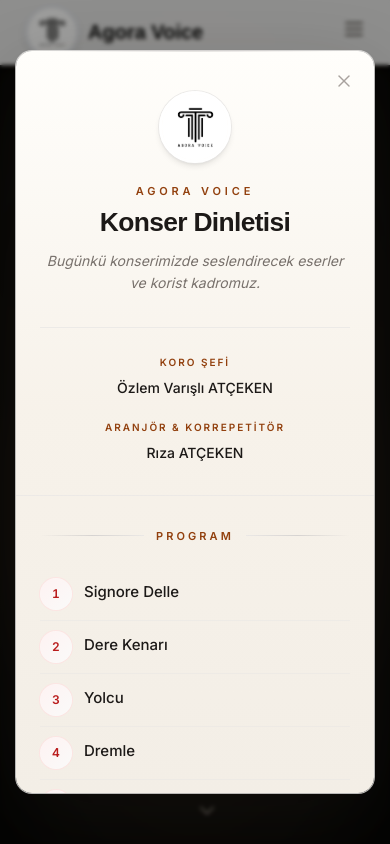
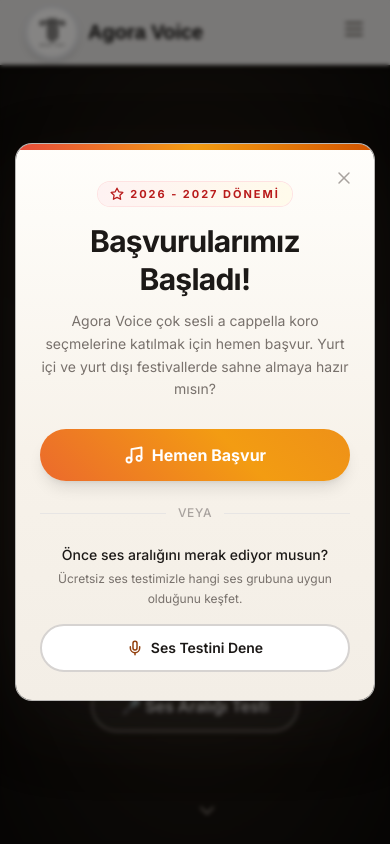
Before and after one commit to mennansevim/agora-voice-chatbot-web, a React (Vite) app: page / in a window 390 px wide. Shown: the top 844 px of the page. Built offline with nearby package versions, Linux system fonts and the light colour scheme; a web font is replaced by a local one.

Commit message:
feat(App): pop-up penceresi (başvuru formu) ekleyip, konser dinletisi etkinliği sırasında gösterilmeyi kaldırır

```diff
--- a/src/App.tsx
+++ b/src/App.tsx
@@ -25,62 +25,6 @@ import Secmeler from './Secmeler';
 import PitchTest from './PitchTest';
 import AdminPanel from './Admin';
 
-const CONCERT_WORKS = [
-  'Signore Delle',
-  'Dere Kenarı',
-  'Yolcu',
-  'Dremle',
-  'Pirlere Niyaz Ederiz',
-  'Quizas',
-  'Köprüden Geçemedim',
-  'İzmir’in Kavakları',
-  'Doşla Moma',
-  'Let it be',
-  'Siyahamba',
-] as const;
-
-const KORistler_BY_PART = {
-  SOPRANO: [
-    'Azize DEMİRHAN',
-    'Beren ÖCAL',
-    'Cansu KESKİN',
-    'Deniz KÖRÜKÇÜ',
-    'Duygu DUMANLI',
-    'İmran ÖZAL ŞENTÜRK',
-    'Sıla YANIK',
-  ],
-  ALTO: [
-    'Arzu GERÇEK',
-    'Betül TORUN',
-    'Cansu ÖZTÜRK',
-    'Dilşat TURGAY ÖZDEN',
-    'Elvan ÖZKERVANCI',
-    'Gökçe UZUNALİ ŞENOL',
-    'Güzin AKTAŞ',
-    'Nesrin AKSUNGUR DUMAN',
-    'Şebnem AKSU',
-    'Tuğba YAVUZ',
-    'Yasemin YILMAZ',
-  ],
-  TENOR: ['Emrah EMNİYET', 'Emre KÖKPINAR', 'Engin YÜMLÜ', 'Mehmet Ali KAPLAN'],
-  BAS: ['Alper KAYA', 'Bülent KARAÇİL', 'Mennan SEVİM', 'Tansel ASRAK'],
-} as const;
-
-const VOICE_PART_BORDER: Record<keyof typeof KORistler_BY_PART, string> = {
-  SOPRANO: 'border-l-4 border-l-red-600',
-  ALTO: 'border-l-4 border-l-amber-800',
-  TENOR: 'border-l-4 border-l-amber-600',
-  BAS: 'border-l-4 border-l-stone-600',
-};
-
-/** Üretimde: 8 ve 9 Mayıs (yerel saat). Geliştirmede: her açılışta (`import.meta.env.DEV`). */
-function shouldShowConcertInfoPopup(): boolean {
-  if (import.meta.env.DEV) return true;
-  // 10 Mayıs 2026 ve sonrasında popup kapanır; öncesinde her zaman açık.
-  const CUTOFF = new Date(2026, 4, 10, 0, 0, 0); // ay 0-index: 4 = Mayıs
-  return new Date() < CUTOFF;
-}
-
 function App() {
   const [isListening, setIsListening] = useState(false);
   const [isMuted, setIsMuted] = useState(false);
@@ -89,10 +33,9 @@ function App() {
   const [isLoading, setIsLoading] = useState(true);
   const [showChatbot, setShowChatbot] = useState(false);
   const [selectedImage, setSelectedImage] = useState<string | null>(null);
-  const [showConcertPopup, setShowConcertPopup] = useState(false);
-
-  const dismissConcertPopup = useCallback(() => {
-    setShowConcertPopup(false);
+  const [showApplyPopup, setShowApplyPopup] = useState(false);
+  const dismissApplyPopup = useCallback(() => {
+    setShowApplyPopup(false);
   }, []);
   const [showPitchTest, setShowPitchTest] = useState(false);
   const [currentImageIndex, setCurrentImageIndex] = useState(0);
@@ -210,20 +153,21 @@ function App() {
     return () => window.removeEventListener('scroll', handleScroll);
   }, []);
 
+  // Başvuru popup'ı — siteye her girişte gösterilir.
   useEffect(() => {
     if (typeof window === 'undefined' || window.location.pathname === '/yonetim') return;
-    if (!shouldShowConcertInfoPopup()) return;
-    setShowConcertPopup(true);
+    const t = setTimeout(() => setShowApplyPopup(true), 700);
+    return () => clearTimeout(t);
   }, []);
 
   useEffect(() => {
-    if (!showConcertPopup) return;
+    if (!showApplyPopup) return;
     const onKey = (e: KeyboardEvent) => {
-      if (e.key === 'Escape') dismissConcertPopup();
+      if (e.key === 'Escape') dismissApplyPopup();
     };
     document.addEventListener('keydown', onKey);
     return () => document.removeEventListener('keydown', onKey);
-  }, [showConcertPopup, dismissConcertPopup]);
+  }, [showApplyPopup, dismissApplyPopup]);
 
   if (typeof window !== 'undefined' && window.location.pathname === '/yonetim') {
     return <AdminPanel />;
@@ -404,6 +348,40 @@ function App() {
             </p>
 
             <div className="flex flex-col sm:flex-row gap-3 justify-center items-center">
+              <a
+                href="https://forms.gle/Qgw4xp9jMte7y94h7"
+                target="_blank"
+                rel="noopener noreferrer"
+                className="group relative inline-flex items-center justify-center font-bold py-4 px-8 rounded-full text-lg text-white text-center overflow-hidden transition-all duration-500 transform hover:scale-110 animate-glow"
+                style={{
+                  background: 'linear-gradient(45deg, #e74c3c, #f39c12, #e67e22, #d35400)',
+                  backgroundSize: '400% 400%',
+                  animation: 'gradientShift 3s ease infinite, glow 2s ease-in-out infinite'
+                }}
+              >
+                {/* Animasyonlu arka plan */}
+                <div className="absolute inset-0 bg-gradient-to-r from-red-500 via-orange-500 to-red-600 opacity-0 group-hover:opacity-100 transition-opacity duration-500"></div>
+
+                {/* Parlama efekti */}
+                <div className="absolute inset-0 bg-gradient-to-r from-transparent via-white/30 to-transparent -translate-x-full group-hover:translate-x-full transition-transform duration-1000"></div>
+
+                {/* Müzik notaları animasyonu */}
+                <Music className="absolute -left-4 -top-4 text-white/80 opacity-0 group-hover:opacity-100 animate-music-float transition-all duration-300" style={{fontSize: '1.2rem'}} />
+                <Music2 className="absolute -right-4 -bottom-4 text-white/80 opacity-0 group-hover:opacity-100 animate-music-float transition-all duration-300" style={{fontSize: '1rem', animationDelay: '0.5s'}} />
+                <Music3 className="absolute -left-2 top-1/2 text-white/80 opacity-0 group-hover:opacity-100 animate-music-float transition-all duration-300" style={{fontSize: '0.8rem', animationDelay: '1s'}} />
+                <Music4 className="absolute -right-2 top-1/2 text-white/80 opacity-0 group-hover:opacity-100 animate-music-float transition-all duration-300" style={{fontSize: '0.9rem', animationDelay: '1.5s'}} />
+
+                {/* İçerik */}
+                <span className="relative z-10 font-bold text-white drop-shadow-lg group-hover:scale-105 transition-transform duration-300">
+                  🎵 Başvuru Formu 🎵
+                </span>
+
+                {/* Hover efekti için ekstra glow */}
+                <div className="absolute inset-0 rounded-full bg-white/20 opacity-0 group-hover:opacity-100 blur-xl transition-opacity duration-500"></div>
+
+                {/* Pulse efekti */}
+                <div className="absolute inset-0 rounded-full border-2 border-white/30 opacity-0 group-hover:opacity-100 animate-ping-slow"></div>
+              </a>
               <button
                 onClick={() => scrollToSection('secmeler')}
                 className="font-semibold py-3 px-7 rounded-full text-stone-900 bg-stone-100 hover:bg-white shadow-lg hover:shadow-xl hover:-translate-y-0.5 transition-all"
@@ -415,14 +393,6 @@ function App() {
                 className="font-semibold py-3 px-7 rounded-full text-stone-100 border-2 border-stone-400/60 bg-white/5 backdrop-blur hover:bg-white/15 transition-colors"
               >
                 🎤 Ses Aralığı Testi
-              </button>
-              <button
-                type="button"
-                onClick={() => setShowConcertPopup(true)}
-                className="animate-concert-info-cta inline-flex items-center justify-center gap-2 font-semibold py-3 px-7 rounded-full text-stone-900 bg-gradient-to-r from-amber-200 via-amber-50 to-amber-200 border-2 border-amber-400/90 hover:brightness-110 transition-[filter,transform]"
-              >
-                <Music className="h-4 w-4 shrink-0 text-amber-950/80" strokeWidth={2.25} aria-hidden />
-                Konser Dinletisi
               </button>
             </div>
           </div>
@@ -868,102 +838,91 @@ function App() {
         )}
       </main>
 
-      {/* Konser Dinletisi — program kitapçığı; localde her zaman; prod 8–9 Mayıs */}
-      {showConcertPopup && (
+      {/* Başvuru Popup'ı — girişte açılır */}
+      {showApplyPopup && (
         <div
-          className="fixed inset-0 z-[60] flex items-center justify-center p-4 sm:p-6 bg-stone-950/40 backdrop-blur-[2px] animate-[fadeIn_0.35s_ease-out]"
+          className="fixed inset-0 z-[70] flex items-center justify-center p-4 bg-stone-950/50 backdrop-blur-[2px] animate-[fadeIn_0.3s_ease-out]"
           role="presentation"
-          onClick={dismissConcertPopup}
+          onClick={dismissApplyPopup}
         >
           <div
             role="dialog"
             aria-modal="true"
-            aria-labelledby="concert-info-title"
-            className="relative max-h-[min(88dvh,820px)] w-full max-w-[41.6rem] overflow-y-auto overscroll-contain rounded-2xl shadow-[0_25px_80px_-12px_rgba(28,25,23,0.35)] ring-1 ring-stone-200/80 sm:max-w-[54.6rem] animate-[slideUp_0.45s_ease-out]"
+            aria-labelledby="apply-popup-title"
+            className="relative w-full max-w-md overflow-hidden rounded-2xl shadow-[0_25px_80px_-12px_rgba(28,25,23,0.45)] ring-1 ring-stone-200/80 animate-[slideUp_0.4s_ease-out]"
             style={{
-              background:
-                'linear-gradient(180deg, #fffefb 0%, #f7f2ea 48%, #f3eee6 100%)',
+              background: 'linear-gradient(180deg, #fffefb 0%, #f7f2ea 55%, #f3eee6 100%)',
             }}
             onClick={(e) => e.stopPropagation()}
           >
-            <div className="pointer-events-none absolute inset-x-8 top-0 h-px bg-gradient-to-r from-transparent via-stone-300/60 to-transparent" aria-hidden />
+            {/* Üst renkli şerit */}
+            <div className="h-1.5 w-full bg-gradient-to-r from-[#e74c3c] via-[#f39c12] to-[#d35400]" aria-hidden />
 
             <button
               type="button"
-              onClick={dismissConcertPopup}
-              className="absolute right-3 top-3 z-10 rounded-full p-2 text-stone-400 transition hover:bg-stone-900/5 hover:text-agora-dark"
+              onClick={dismissApplyPopup}
+              className="absolute right-3 top-4 z-10 rounded-full p-2 text-stone-400 transition hover:bg-stone-900/5 hover:text-agora-dark"
               aria-label="Kapat"
             >
               <X className="h-5 w-5" strokeWidth={1.75} />
             </button>
 
-            <header className="border-b border-stone-200/60 px-6 pb-8 pt-10 text-center sm:px-10 sm:pt-12">
-              <img
-                src="/agora.png"
-                alt=""
-                className="mx-auto h-[4.5rem] w-[4.5rem] rounded-full border-[3px] border-white object-cover shadow-md ring-1 ring-stone-200/80"
-              />
-              <p className="mt-5 text-[11px] font-semibold uppercase tracking-[0.35em] text-agora-bronze">AGORA VOICE</p>
+            <div className="px-6 pb-7 pt-8 text-center sm:px-8">
+              <span className="inline-flex items-center gap-1.5 rounded-full bg-gradient-to-r from-red-50 to-amber-50 px-3 py-1 text-[11px] font-bold uppercase tracking-[0.18em] text-red-700 ring-1 ring-red-100">
+                <Star className="h-3.5 w-3.5" strokeWidth={2.25} />
+                2026 - 2027 Dönemi
+              </span>
+
               <h3
-                id="concert-info-title"
-                className="font-agoravoice mt-2 text-[1.65rem] font-bold leading-[1.15] tracking-tight text-agora-dark sm:text-4xl sm:leading-[1.1]"
+                id="apply-popup-title"
+                className="mt-4 text-3xl font-extrabold leading-tight tracking-tight text-agora-dark sm:text-[2rem]"
               >
-                Konser Dinletisi
+                Başvurularımız Başladı!
               </h3>
-              <p className="mx-auto mt-3 max-w-md text-sm italic leading-relaxed text-stone-500">
-                Bugünkü konserimizde seslendirecek eserler ve korist kadromuz.
+              <p className="mx-auto mt-3 max-w-sm text-sm leading-relaxed text-stone-500">
+                Agora Voice çok sesli a cappella koro seçmelerine katılmak için hemen başvur. Yurt içi ve yurt dışı festivallerde sahne almaya hazır mısın?
               </p>
 
-              <div className="mx-auto mt-8 max-w-lg border-t border-stone-200/70 pt-6 text-sm">
-                <div className="grid grid-cols-1 gap-5 text-center sm:grid-cols-2 sm:gap-8">
-                  <div>
-                    <p className="text-[10px] font-semibold uppercase tracking-[0.2em] text-agora-bronze">Koro şefi</p>
-                    <p className="mt-1.5 font-medium leading-snug text-agora-dark">Özlem Varışlı ATÇEKEN</p>
-                  </div>
-                  <div>
-                    <p className="text-[10px] font-semibold uppercase tracking-[0.2em] text-agora-bronze">Aranjör & Korrepetitör</p>
-                    <p className="mt-1.5 font-medium leading-snug text-agora-dark">Rıza ATÇEKEN</p>
-                  </div>
-                </div>
+              <a
+                href="https://forms.gle/Qgw4xp9jMte7y94h7"
+                target="_blank"
+                rel="noopener noreferrer"
+                onClick={dismissApplyPopup}
+                className="group mt-7 flex w-full items-center justify-center gap-2 rounded-full py-3.5 px-6 text-base font-bold text-white shadow-lg transition-all hover:-translate-y-0.5 hover:shadow-xl"
+                style={{
+                  background: 'linear-gradient(45deg, #e74c3c, #f39c12, #e67e22, #d35400)',
+                  backgroundSize: '300% 300%',
+                  animation: 'gradientShift 3s ease infinite',
+                }}
+              >
+                <Music className="h-5 w-5 shrink-0" strokeWidth={2.25} aria-hidden />
+                Hemen Başvur
+              </a>
+
+              {/* Ayraç */}
+              <div className="my-6 flex items-center gap-3">
+                <span className="h-px flex-1 bg-stone-200" aria-hidden />
+                <span className="text-xs font-medium uppercase tracking-wider text-stone-400">veya</span>
+                <span className="h-px flex-1 bg-stone-200" aria-hidden />
               </div>
-            </header>
 
-            <div className="px-6 py-8 sm:px-10 sm:py-10">
-              <section>
-                <h4 className="mb-6 flex items-center gap-3 text-center">
-                  <span className="h-px flex-1 bg-gradient-to-r from-transparent via-stone-300 to-stone-200/80" aria-hidden />
-                  <span className="shrink-0 text-[11px] font-semibold uppercase tracking-[0.28em] text-agora-bronze">Program</span>
-                  <span className="h-px flex-1 bg-gradient-to-l from-transparent via-stone-300 to-stone-200/80" aria-hidden />
-                </h4>
-                <ol className="mx-auto max-w-xl list-none space-y-0 sm:max-w-none sm:columns-2 sm:gap-x-12">
-                  {CONCERT_WORKS.map((title, i) => (
-                    <li key={title} className="flex break-inside-avoid gap-3 border-b border-stone-200/50 py-2.5 sm:py-3">
-                      <span className="flex h-8 w-8 shrink-0 items-center justify-center rounded-full bg-gradient-to-br from-red-50 to-stone-50 text-xs font-semibold tabular-nums text-red-700 ring-1 ring-red-100/80">
-                        {i + 1}
-                      </span>
-                      <span className="min-w-0 pt-1 text-[15px] font-medium leading-snug text-agora-dark sm:text-base">{title}</span>
-                    </li>
-                  ))}
-                </ol>
-              </section>
-
-              <section className="mt-12 border-t border-stone-200/50 pt-10">
-                <h4 className="mb-8 flex items-center gap-3 text-center">
-                  <span className="h-px flex-1 bg-gradient-to-r from-transparent via-stone-300 to-stone-200/80" aria-hidden />
-                  <span className="shrink-0 text-[11px] font-semibold uppercase tracking-[0.28em] text-agora-bronze">Kadro</span>
-                  <span className="h-px flex-1 bg-gradient-to-l from-transparent via-stone-300 to-stone-200/80" aria-hidden />
-                </h4>
-                <div className="mx-auto max-w-2xl space-y-6">
-                  {(Object.entries(KORistler_BY_PART) as [keyof typeof KORistler_BY_PART, readonly string[]][]).map(
-                    ([part, names]) => (
-                      <div key={part} className={`rounded-lg border border-stone-200/60 bg-white/50 px-4 py-3.5 pl-5 shadow-sm sm:px-5 sm:py-4 ${VOICE_PART_BORDER[part]}`}>
-                        <p className="text-[11px] font-bold uppercase tracking-[0.2em] text-agora-bronze">{part}</p>
-                        <p className="mt-2 text-sm leading-relaxed text-agora-muted">{names.join(', ')}</p>
-                      </div>
-                    ),
-                  )}
-                </div>
-              </section>
+              <p className="text-sm font-medium text-agora-dark">
+                Önce ses aralığını merak ediyor musun?
+              </p>
+              <p className="mx-auto mt-1 max-w-xs text-xs leading-relaxed text-stone-500">
+                Ücretsiz ses testimizle hangi ses grubuna uygun olduğunu keşfet.
+              </p>
+              <button
+                type="button"
+                onClick={() => {
+                  dismissApplyPopup();
+                  setShowPitchTest(true);
+                }}
+                className="mt-4 inline-flex w-full items-center justify-center gap-2 rounded-full border-2 border-stone-300 bg-white py-3 px-6 text-sm font-semibold text-agora-dark transition-colors hover:border-agora-bronze hover:bg-stone-50"
+              >
+                <Mic className="h-4 w-4 shrink-0 text-agora-bronze" strokeWidth={2.25} aria-hidden />
+                Ses Testini Dene
+              </button>
             </div>
           </div>
         </div>
--- a/src/index.css
+++ b/src/index.css
@@ -348,26 +348,3 @@ html {
   from { opacity: 0; transform: translateY(30px) scale(0.95); }
   to { opacity: 1; transform: translateY(0) scale(1); }
 }
-
-/* Hero — Konser Dinletisi CTA (dikkat çekici yanıp sönen / nefes) */
-@keyframes concert-info-cta-breath {
-  0%,
-  100% {
-    opacity: 1;
-    box-shadow:
-      0 0 0 0 rgba(251, 191, 36, 0.5),
-      0 4px 20px rgba(0, 0, 0, 0.25);
-    transform: scale(1);
-  }
-  50% {
-    opacity: 0.88;
-    box-shadow:
-      0 0 0 12px rgba(251, 191, 36, 0),
-      0 4px 28px rgba(254, 243, 199, 0.45);
-    transform: scale(1.03);
-  }
-}
-
-.animate-concert-info-cta {
-  animation: concert-info-cta-breath 2.1s ease-in-out infinite;
-}
```
